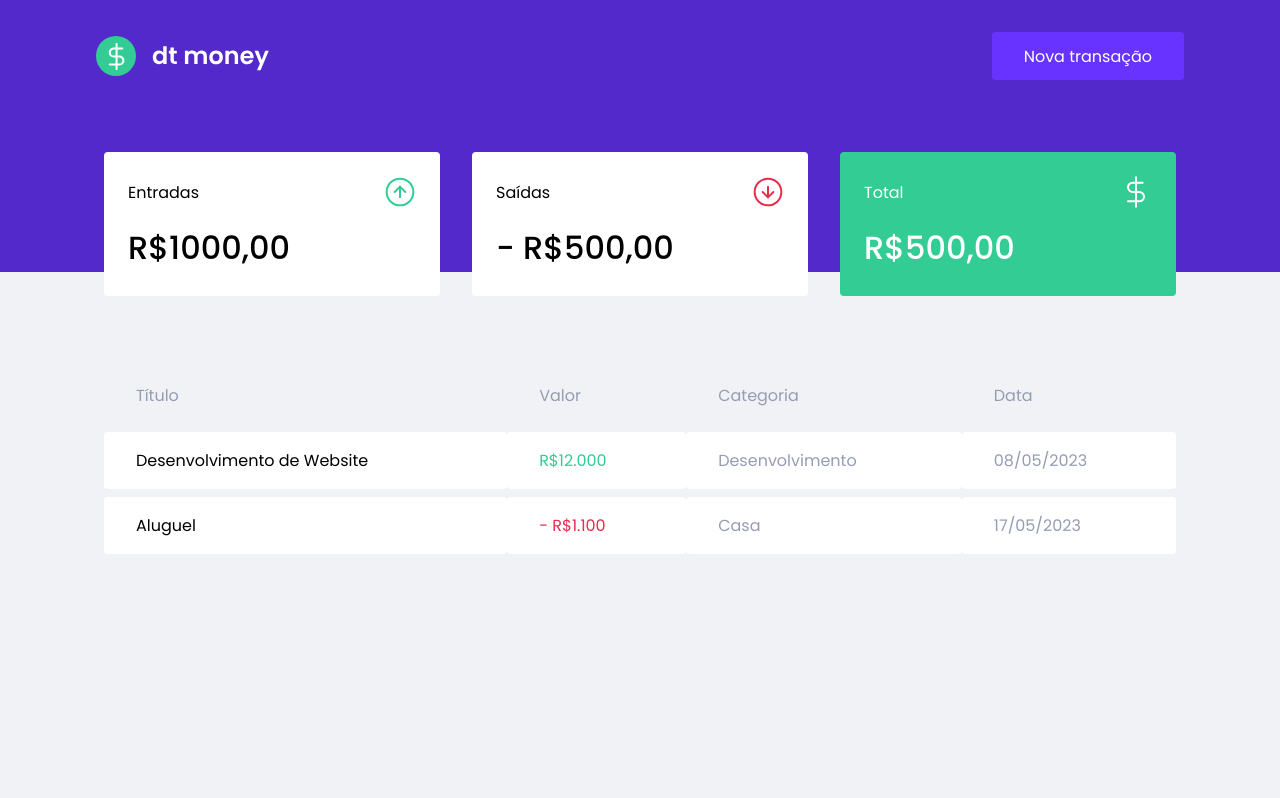
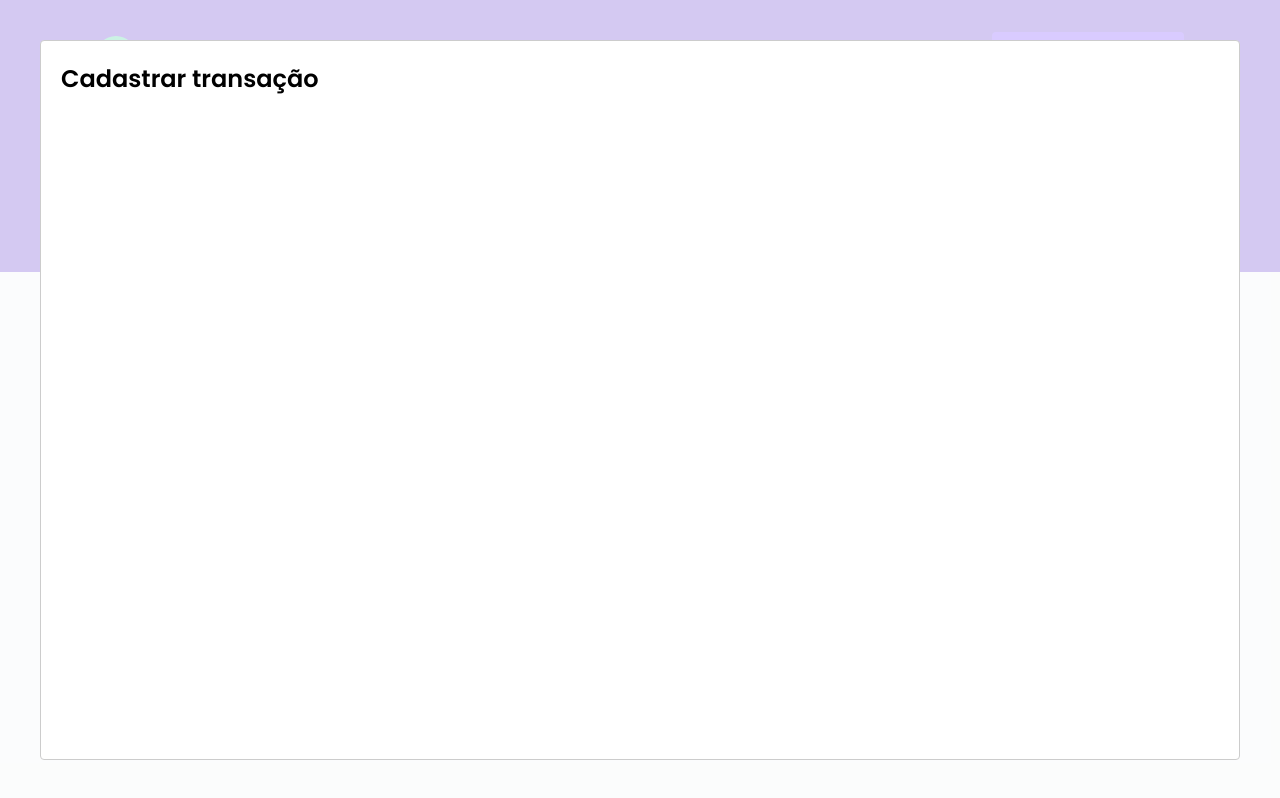
Before and after one commit to CCassolF/dtmoney, a React (Create React App) app: page / in a window 1280 px wide. Both pictures are taken after a click on the button "Nova transação". Built offline with nearby package versions, Linux system fonts and the light colour scheme; no server answers; what miragejs would draw is missing.

Commit message:
configurando modal de cracao

```diff
--- a/package.json
+++ b/package.json
@@ -7,6 +7,7 @@
     "miragejs": "^0.1.47",
     "react": "^18.2.0",
     "react-dom": "^18.2.0",
+    "react-modal": "^3.16.1",
     "react-scripts": "5.0.1",
     "styled-components": "^6.0.0-rc.1",
     "web-vitals": "^2.1.0"
@@ -19,6 +20,7 @@
     "@types/node": "^16.7.13",
     "@types/react": "^18.0.0",
     "@types/react-dom": "^18.0.0",
+    "@types/react-modal": "^3.16.0",
     "@types/styled-components": "^5.1.26",
     "typescript": "^4.4.2"
   },
--- a/src/App.tsx
+++ b/src/App.tsx
@@ -1,12 +1,35 @@
+import { useState } from "react";
 import { Dashboard } from "./components/Dashboard";
 import { Header } from "./components/Header";
+import Modal from "react-modal";
+
 import { GlobalStyle } from "./styles/global";
 
+Modal.setAppElement('#root')
+
 export function App() {
+  const [ isNewTransactionModalOpen, setIsNewTransactionModalOpen] = useState(false)
+
+  function handleOpenNewTransactionModal() {
+    setIsNewTransactionModalOpen(true)
+  }
+
+  function handleCloseNewTransactionModal() {
+    setIsNewTransactionModalOpen(false)
+  }
+
   return (
     <>
-      <Header />
+      <Header onOpenNewTransactionModal={handleOpenNewTransactionModal} />
       <Dashboard />
+
+      <Modal
+        isOpen={isNewTransactionModalOpen}
+        onRequestClose={handleCloseNewTransactionModal}
+      >
+        <h2>Cadastrar transação</h2>
+      </Modal>
+
       <GlobalStyle />
     </>
   );
--- a/src/components/Header/index.tsx
+++ b/src/components/Header/index.tsx
@@ -1,12 +1,16 @@
 import logoImg from '../../assets/logo.svg'
 import { Container, Content } from './styles'
 
-export function Header() {
+interface HeaderProps {
+  onOpenNewTransactionModal: () => void;
+}
+
+export function Header({ onOpenNewTransactionModal }: HeaderProps) {
   return (
     <Container>
       <Content>
           <img src={logoImg} alt="dt money" />
-          <button type="button">
+          <button type="button" onClick={onOpenNewTransactionModal}>
             Nova transação
           </button>
       </Content>
```
Also changed, not shown: 1 other file (tests, documents, lock files or other folders).
